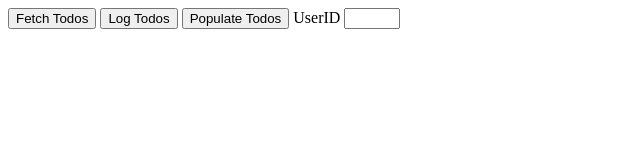
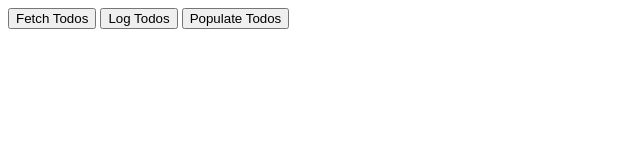
Before and after one commit to jpswt/Dummy-Data-Todo-List, a plain HTML site: page index.html in a window 1280 px wide. Shown: the whole page, without its empty margins (0-640 px from the left). Drawn offline with Linux system fonts and the light colour scheme.

```diff
--- a/index.html
+++ b/index.html
@@ -13,8 +13,6 @@
     <button onclick="fetchTodos()">Fetch Todos</button>
     <button onclick="logTodos()">Log Todos</button>
     <button onclick="populateTodos()">Populate Todos</button>
-    <label for="userid">UserID</label>
-    <input type="number" min="1" max="10" name="userid" id="userNum">
     <ol id="todo-list" class="todo-style">
         <!-- LIs will go here -->
     </ol>
```
